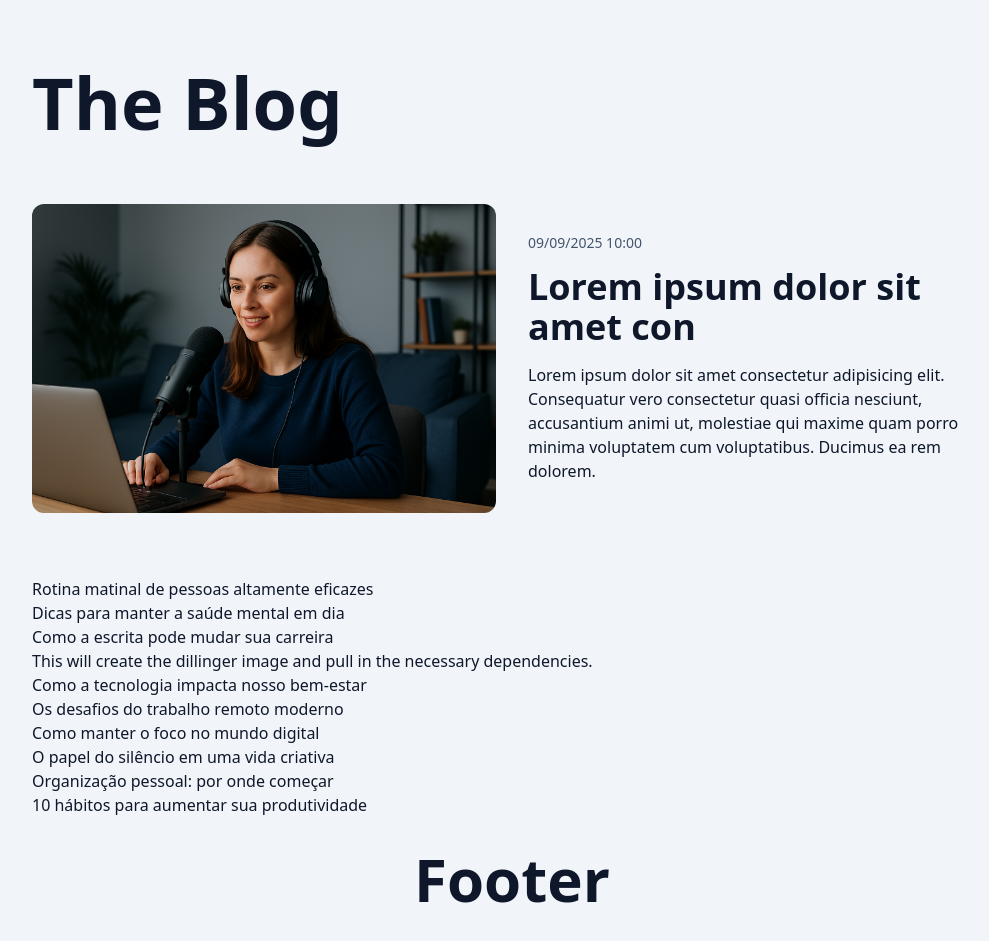
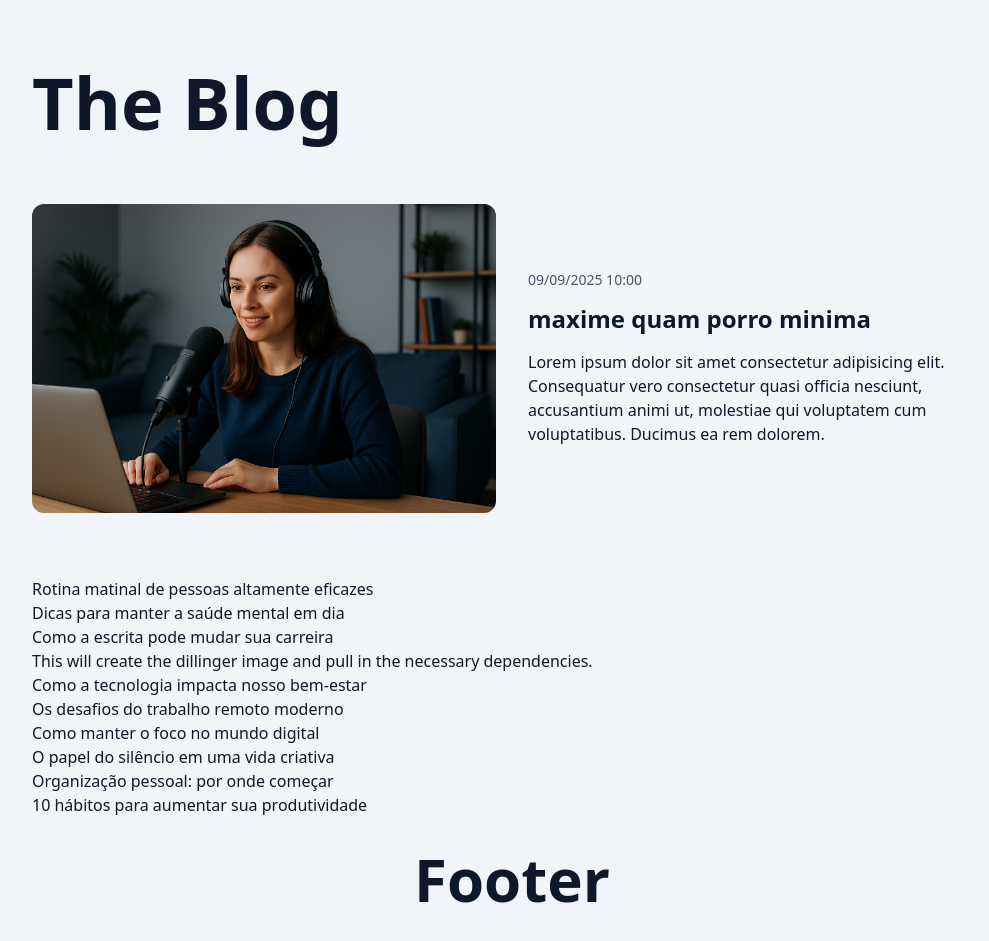
Before and after one commit to 1Luis-Amaro/BLOG-Next, a Next.js app in the folder blog/: page / in a window 1280 px wide. Shown: the whole page, without its empty margins (128-1117 px from the left). Built offline with nearby package versions, Linux system fonts and the light colour scheme.

Commit message:
119 - Criando um componente Heading dinâmico e reutilizável

```diff
--- a/blog/src/app/page.tsx
+++ b/blog/src/app/page.tsx
@@ -1,5 +1,6 @@
 import { Container } from "@/components/Container";
 import { Header } from "@/components/Header";
+import { PostHeading } from "@/components/PostHeading";
 import { PostsList } from "@/components/PostsList";
 import { SpinLoader } from "@/components/SpinLoader";
 import Image from "next/image";
@@ -21,17 +22,22 @@
             priority
           />
         </Link>
-        <div className="flex flex-col gap-4 sm:justify-center" >
-          <time className="text-slate-600 block text-sm/tight" dateTime="2025-09-09">
+        <div className="flex flex-col gap-4 sm:justify-center">
+          <time
+            className="text-slate-600 block text-sm/tight"
+            dateTime="2025-09-09"
+          >
             09/09/2025 10:00
           </time>
-          <h1 className="text-2xl/tight font-extrabold sm:text-4xl">
-            <Link href="#">Lorem ipsum dolor sit amet con</Link>
-          </h1>
-          Lorem ipsum dolor sit amet consectetur adipisicing elit. Consequatur
-          vero consectetur quasi officia nesciunt, accusantium animi ut,
-          molestiae qui maxime quam porro minima voluptatem cum voluptatibus.
-          Ducimus ea rem dolorem.
+
+          <PostHeading as="h2" url="#">maxime quam porro minima</PostHeading>
+
+          <p>
+            Lorem ipsum dolor sit amet consectetur adipisicing elit. Consequatur
+            vero consectetur quasi officia nesciunt, accusantium animi ut,
+            molestiae qui  voluptatem cum voluptatibus.
+            Ducimus ea rem dolorem.
+          </p>
         </div>
       </section>
 
--- /dev/null
+++ b/blog/src/components/PostHeading/index.tsx
@@ -0,0 +1,23 @@
+import clsx from "clsx";
+import Link from "next/link";
+
+type PostHeadingProps = {
+  children?: React.ReactNode;
+  url: string;
+  as?: 'h1' | 'h2'
+}
+
+export function PostHeading ({children, url, as:Tag = 'h2'}:PostHeadingProps) {
+  const headingClassesMap = {
+    h1: 'text-2xl/tight sm:text-4xl',
+    h2: 'text-2xl/tight sm:text4xl'
+  }
+
+  const commonClasses = 'font-extrabold'
+
+  return (
+    <Tag className={clsx(headingClassesMap[Tag], commonClasses)}>
+            <Link href={url}>{children}</Link>
+          </Tag>
+  )
+}
```
